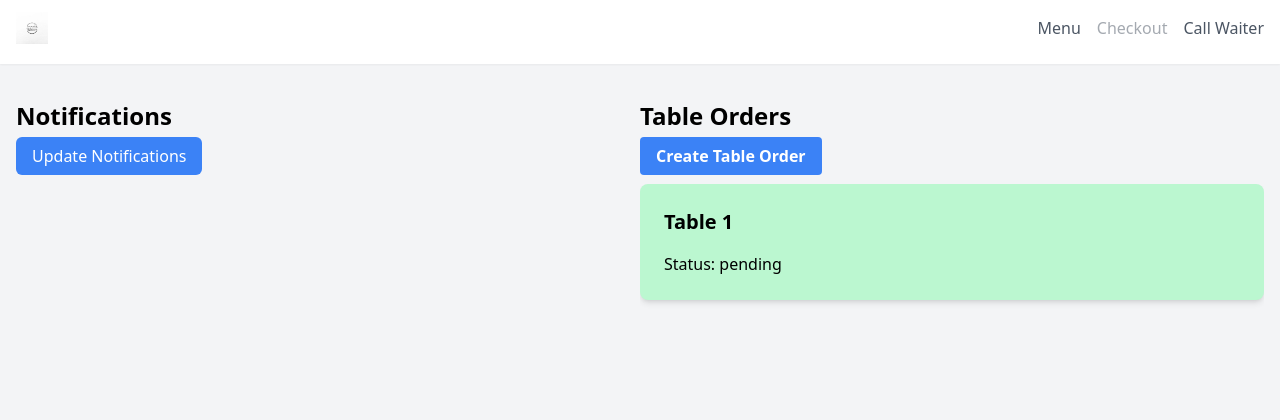
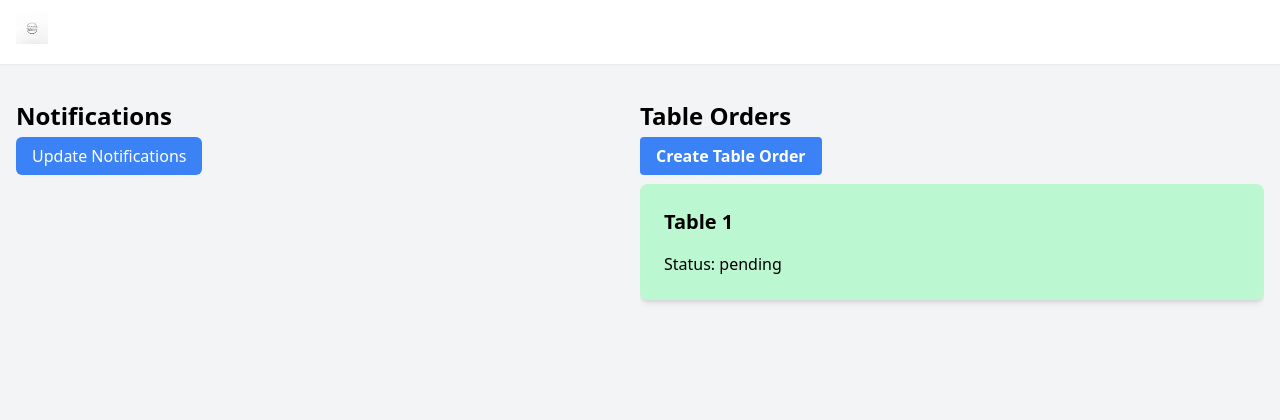
Before and after one commit to sefirus/Lab3CiCd, a Django app: page /waiter/home/ in a window 1280 px wide. Shown: the top 420 px of the page. Run offline with Django 4.2, Linux system fonts and the light colour scheme; a user stored in the database is signed in; tables that the repository leaves empty hold one stand-in row (values such as "Sample post"); data that the repository does not hold is empty; some libraries are stand-ins or nearby versions.

Commit message:
Reworked displaying of buttons in header, added cutoff date for notifications

```diff
--- a/billing/templates/base.html
+++ b/billing/templates/base.html
@@ -14,30 +14,23 @@
             <a href="{% url 'billing:index' 3 %}" class="font-bold text-xl">
                 <img src="{% static 'images/logo.jpg' %}" alt="Your Restaurant Logo" class="h-8">
             </a>
-            {% if not request.user_passes_test %}
-                {% if not request.hide_header_links %}
             <nav class="hidden md:flex space-x-4">
+                {% if not request.hide_header_links  %}
                     <a href="#" class="text-gray-600 hover:text-gray-800">Menu</a>
                     <a href="#" class="text-gray-600
                     hover:text-gray-800
                     {% if not table_order %}opacity-50 cursor-not-allowed{% endif %}">
                         Checkout
                     </a>
+                {% endif %}
+                {% if not request.hide_call_waiter  %}
                     <form action="{% url 'billing:call_waiter' %}" method="post">
                         {% csrf_token %}
                         <input type="hidden" name="table_number" value="{{ table }}">
                         <button type="submit" class="text-gray-600 hover:text-gray-800">Call Waiter</button>
                     </form>
+                {% endif %}
             </nav>
-                {% else %}
-                    <nav class="hidden md:flex space-x-4">
-                        <form action="{% url 'billing:call_waiter' %}" method="post">
-                            {% csrf_token %}
-                            <input type="hidden" name="table_number" value="{{ table }}">
-                            <button type="submit" class="text-gray-600 hover:text-gray-800">Call Waiter</button>
-                        </form>                </nav>
-                {% endif %}
-            {% endif %}
         </div>
     </header>
     <main class="flex-grow mt-6">
--- a/employees/views.py
+++ b/employees/views.py
@@ -1,9 +1,8 @@
-import datetime
+from datetime import datetime, timedelta
 import uuid
 
 from django.contrib.auth import login, authenticate
-from django.contrib.auth.decorators import login_required, user_passes_test
-from django.contrib.auth.models import User
+from django.contrib.auth.decorators import login_required
 
 from django.shortcuts import render, redirect
 
@@ -13,6 +12,8 @@
 
 
 def waiter_login(request):
+    request.hide_header_links = True
+    request.hide_call_waiter = True
     if request.method == 'POST':
         form = WaiterLoginForm(request, data=request.POST)
         if form.is_valid():
@@ -39,22 +40,26 @@
     return render(request, 'waiter_login.html', {'form': form})
 
 
-def is_waiter(user: User):
-    if user.employee:
-        return True
-    else:
-        return False
+@login_required
+def waiter_home(request):
+    request.hide_header_links = True
+    request.hide_call_waiter = True
 
-
-@login_required
-@user_passes_test(is_waiter)
-def waiter_home(request):
     if not request.user.is_authenticated or not hasattr(request.user, 'employee'):
         return redirect('employees:waiter_login')
 
+    cutoff_time = datetime.now() - timedelta(hours=12)
     employee = request.user.employee
-    unassigned_notifications = Notification.objects.filter(target_waiter=None, is_cancelled=False).order_by('-created_at')
-    targeted_notifications = Notification.objects.filter(target_waiter=employee, is_cancelled=False).order_by('-created_at')
+    unassigned_notifications = Notification.objects\
+        .filter(target_waiter=None,
+                is_cancelled=False,
+                created_at__gte=cutoff_time)\
+        .order_by('-created_at')
+    targeted_notifications = Notification.objects\
+        .filter(target_waiter=employee,
+                is_cancelled=False,
+                created_at__gte=cutoff_time)\
+        .order_by('-created_at')
     not_closed_orders = TableOrder.objects.exclude(status='closed')
     context = {
         'unassigned_notifications': unassigned_notifications,
--- a/orders/views.py
+++ b/orders/views.py
@@ -5,6 +5,9 @@
 
 # Create your views here.
 def create_table_order(request):
+    request.hide_header_links = True
+    request.hide_call_waiter = True
+
     if request.method == 'POST':
         form = CreateTableOrderForm(request.POST)
         if form.is_valid():
```
Lines whose indentation alone changed are shown as unchanged.
